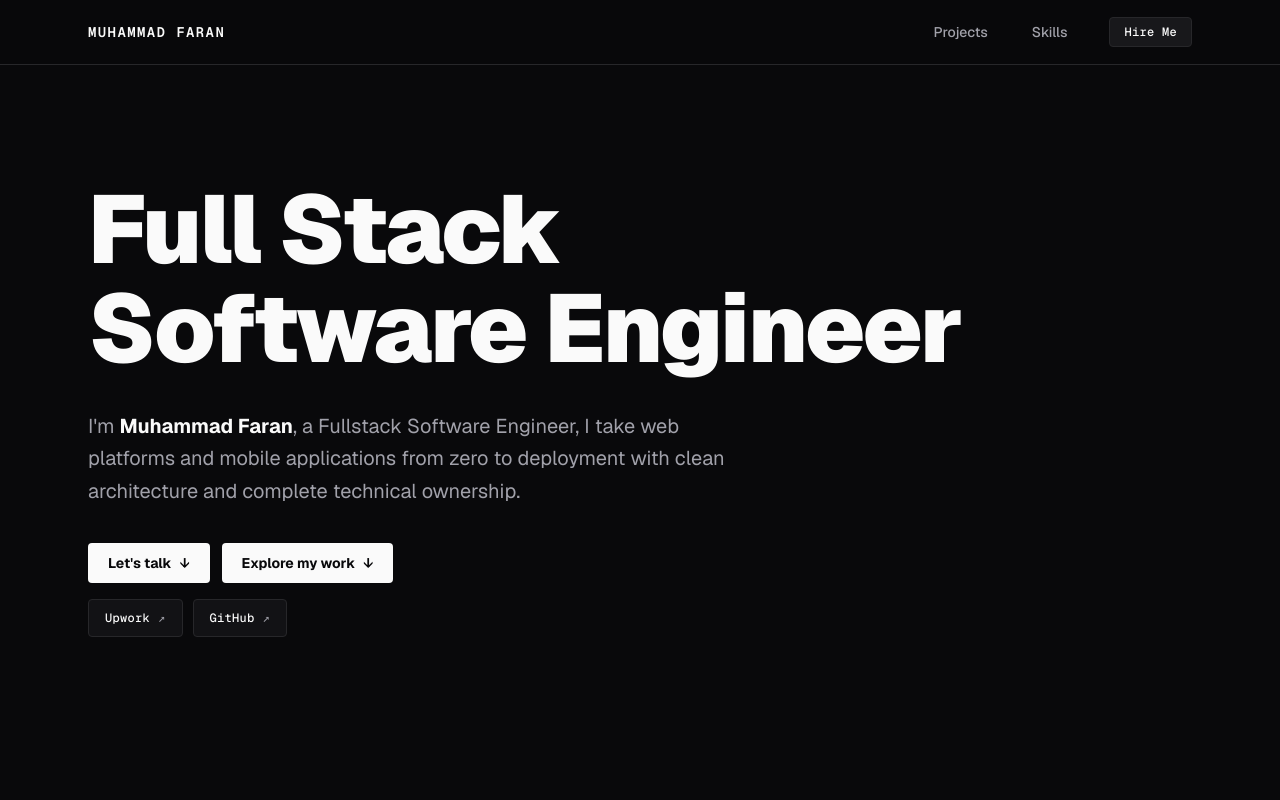
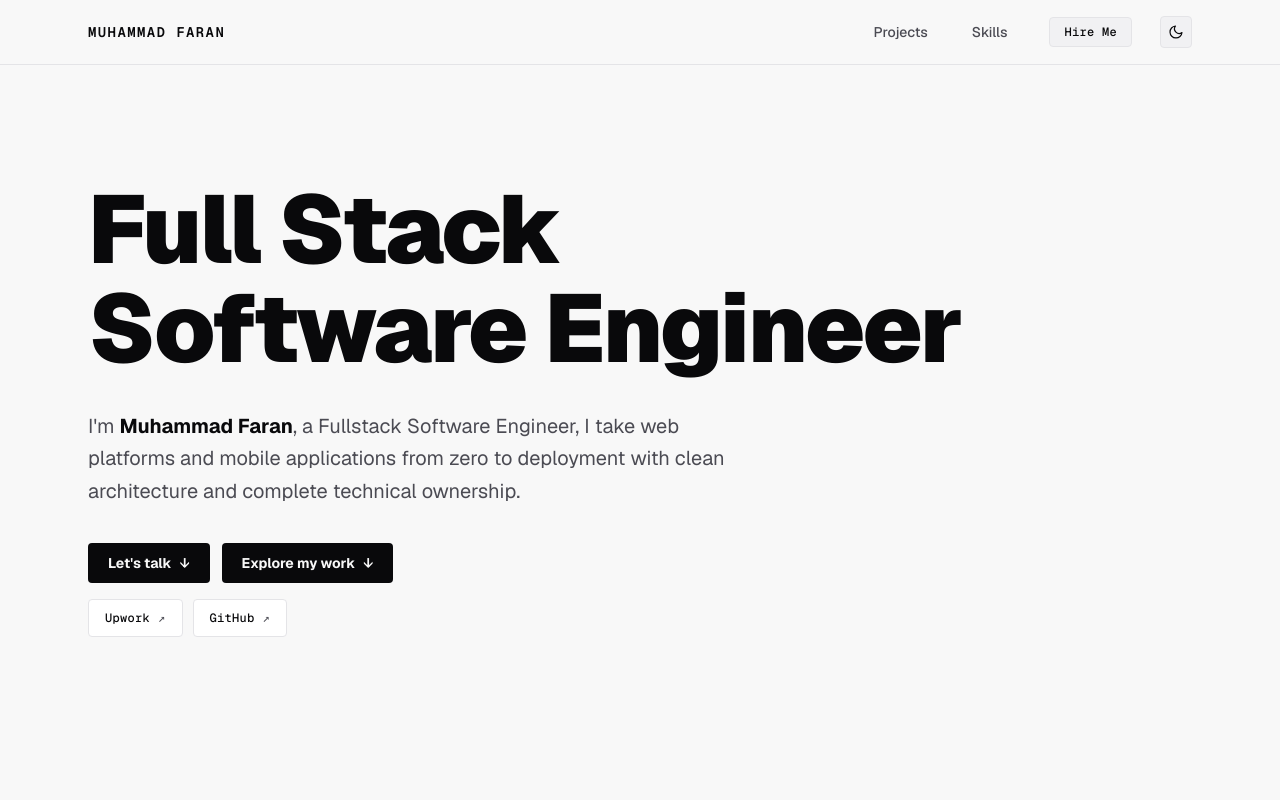
Before and after one commit to m-faran/portfolio, a Next.js app: page / in a window 1280 px wide. Shown: the top 800 px of the page. Built offline with nearby package versions, Linux system fonts and the light colour scheme.

Commit message:
feat: Added Light Mode

```diff
--- a/app/globals.css
+++ b/app/globals.css
@@ -1,6 +1,47 @@
 @import "tailwindcss";
 
-:root {
+:root,
+html[data-theme="light"] {
+  --background: #f8f8f8;
+  --foreground: #09090b;
+  --card-bg: #ffffff;
+  --card-border: #e4e4e7;
+  --card-hover-border: #a1a1aa;
+  --text-muted: #4b4b53;
+  --text-subtle: #63636b;
+  --hover-surface: #f4f4f5;
+  --lift: #f1f1f3;
+  --signal-emerald: #10b981;
+  --signal-amber: #f59e0b;
+  --signal-error: #dc2626;
+  --selection-bg: rgba(9, 9, 11, 0.14);
+  --shadow-stage: 0 16px 36px -8px rgba(9, 9, 11, 0.14), 0 4px 12px -2px rgba(9, 9, 11, 0.08);
+  --shadow-lightbox: 0 24px 60px -12px rgba(9, 9, 11, 0.24);
+  color-scheme: light;
+}
+
+@media (prefers-color-scheme: dark) {
+  :root:not([data-theme="light"]) {
+    --background: #09090b;
+    --foreground: #fafafa;
+    --card-bg: #121215;
+    --card-border: #27272a;
+    --card-hover-border: #3f3f46;
+    --text-muted: #a1a1aa;
+    --text-subtle: #8a8a93;
+    --hover-surface: #151518;
+    --lift: #18181b;
+    --signal-emerald: #34d399;
+    --signal-amber: #fbbf24;
+    --signal-error: #f87171;
+    --selection-bg: rgba(250, 250, 250, 0.2);
+    --shadow-stage: 0 16px 36px -8px rgba(0, 0, 0, 0.85);
+    --shadow-lightbox: 0 20px 50px rgba(0, 0, 0, 0.9);
+    color-scheme: dark;
+  }
+}
+
+html[data-theme="dark"] {
   --background: #09090b;
   --foreground: #fafafa;
   --card-bg: #121215;
@@ -10,6 +51,13 @@
   --text-subtle: #8a8a93;
   --hover-surface: #151518;
   --lift: #18181b;
+  --signal-emerald: #34d399;
+  --signal-amber: #fbbf24;
+  --signal-error: #f87171;
+  --selection-bg: rgba(250, 250, 250, 0.2);
+  --shadow-stage: 0 16px 36px -8px rgba(0, 0, 0, 0.85);
+  --shadow-lightbox: 0 20px 50px rgba(0, 0, 0, 0.9);
+  color-scheme: dark;
 }
 
 @theme inline {
@@ -27,13 +75,13 @@
 }
 
 html {
-  color-scheme: dark;
   scroll-behavior: smooth;
 }
 
 body {
   background-color: var(--background);
   color: var(--foreground);
+  caret-color: var(--foreground);
   font-family: var(--font-geist-sans), -apple-system, BlinkMacSystemFont, "Segoe UI", Roboto, "Helvetica Neue", Arial, sans-serif;
   min-height: 100vh;
   -webkit-font-smoothing: antialiased;
@@ -41,27 +89,27 @@ body {
 }
 
 ::selection {
-  background-color: rgba(250, 250, 250, 0.2);
-  color: #fafafa;
+  background-color: var(--selection-bg);
+  color: var(--foreground);
 }
 
-/* Custom scrollbar matching dark engineering monograph */
+/* Custom scrollbar matching active engineering monograph theme */
 ::-webkit-scrollbar {
   width: 7px;
   height: 7px;
 }
 
 ::-webkit-scrollbar-track {
-  background: #09090b;
+  background: var(--background);
 }
 
 ::-webkit-scrollbar-thumb {
-  background: #27272a;
+  background: var(--card-border);
   border-radius: 3px;
 }
 
 ::-webkit-scrollbar-thumb:hover {
-  background: #3f3f46;
+  background: var(--card-hover-border);
 }
 
 /* Tabular numerals for spec IDs, counters, and metrics */
--- a/app/layout.tsx
+++ b/app/layout.tsx
@@ -13,8 +13,11 @@ const geistMono = Geist_Mono({
 });
 
 export const viewport: Viewport = {
-  themeColor: "#09090b",
-  colorScheme: "dark",
+  themeColor: [
+    { media: "(prefers-color-scheme: light)", color: "#f8f8f8" },
+    { media: "(prefers-color-scheme: dark)", color: "#09090b" },
+  ],
+  colorScheme: "light dark",
   width: "device-width",
   initialScale: 1,
 };
@@ -44,13 +47,31 @@ export const metadata: Metadata = {
   },
 };
 
+const THEME_INIT_SCRIPT = `
+(function() {
+  try {
+    var stored = localStorage.getItem('theme');
+    var prefersDark = window.matchMedia('(prefers-color-scheme: dark)').matches;
+    var resolved = (stored === 'light' || stored === 'dark') ? stored : (prefersDark ? 'dark' : 'light');
+    document.documentElement.dataset.theme = resolved;
+  } catch (e) {}
+})();
+`;
+
 export default function RootLayout({
   children,
 }: Readonly<{
   children: React.ReactNode;
 }>) {
   return (
-    <html lang="en" className={`dark h-full ${geistSans.variable} ${geistMono.variable}`}>
+    <html
+      lang="en"
+      suppressHydrationWarning
+      className={`h-full ${geistSans.variable} ${geistMono.variable}`}
+    >
+      <head>
+        <script dangerouslySetInnerHTML={{ __html: THEME_INIT_SCRIPT }} />
+      </head>
       <body className={`${geistSans.className} min-h-full flex flex-col bg-background text-foreground`}>
         {children}
       </body>
--- a/app/page.tsx
+++ b/app/page.tsx
@@ -79,7 +79,7 @@ function ProjectActionButtons({ project }: { project: Project }) {
         </a>
       ) : (
         <span className="inline-flex items-center gap-1.5 border border-card-border bg-lift/60 px-3 py-1.5 font-mono text-xs font-medium tracking-wide text-text-muted rounded">
-          <span className="h-1.5 w-1.5 rounded-full bg-amber-400" />
+          <span className="h-1.5 w-1.5 rounded-full bg-[var(--signal-amber)]" />
           <span>Closed Testing Build</span>
         </span>
       )}
@@ -223,7 +223,7 @@ function ProjectMediaStage({
                   <div
                     className={`relative w-full aspect-[9/19] rounded-lg overflow-hidden border bg-card-bg flex items-center justify-center ${
                       isCenter
-                        ? "border-foreground/40 shadow-[0_16px_36px_-8px_rgba(0,0,0,0.85)]"
+                        ? "border-foreground/40 shadow-[var(--shadow-stage)]"
                         : "border-card-border"
                     }`}
                   >
@@ -457,9 +457,56 @@ function ProjectNarrativePanel({ project }: { project: Project }) {
 }
 
 export default function HomePage() {
+  const [theme, setTheme] = useState<"light" | "dark">("dark");
   const [activeCategory, setActiveCategory] = useState<"all" | "web" | "mobile">("all");
   const [cardImageIndexes, setCardImageIndexes] = useState<Record<string, number>>({});
   const [selectedWorkbenchId, setSelectedWorkbenchId] = useState<string>(PROJECTS[0].id);
+
+  // Synchronize theme with OS preference and localStorage
+  useEffect(() => {
+    const root = document.documentElement;
+    const resolveTheme = (): "light" | "dark" => {
+      const currentAttr = root.dataset.theme;
+      if (currentAttr === "light" || currentAttr === "dark") {
+        return currentAttr;
+      }
+      try {
+        const stored = localStorage.getItem("theme");
+        if (stored === "light" || stored === "dark") {
+          return stored;
+        }
+      } catch {}
+      return window.matchMedia("(prefers-color-scheme: dark)").matches ? "dark" : "light";
+    };
+
+    const initial = resolveTheme();
+    root.dataset.theme = initial;
+    setTheme(initial);
+
+    const mediaQuery = window.matchMedia("(prefers-color-scheme: dark)");
+    const handleSystemThemeChange = (e: MediaQueryListEvent) => {
+      try {
+        const stored = localStorage.getItem("theme");
+        if (stored !== "light" && stored !== "dark") {
+          const next = e.matches ? "dark" : "light";
+          root.dataset.theme = next;
+          setTheme(next);
+        }
+      } catch {}
+    };
+
+    mediaQuery.addEventListener("change", handleSystemThemeChange);
+    return () => mediaQuery.removeEventListener("change", handleSystemThemeChange);
+  }, []);
+
+  const handleToggleTheme = () => {
+    const nextTheme = theme === "dark" ? "light" : "dark";
+    setTheme(nextTheme);
+    document.documentElement.dataset.theme = nextTheme;
+    try {
+      localStorage.setItem("theme", nextTheme);
+    } catch {}
+  };
 
   // Fullscreen Lightbox State
   const [lightbox, setLightbox] = useState<LightboxState | null>(null);
@@ -666,6 +713,45 @@ export default function HomePage() {
             >
               Hire Me
             </a>
+            <button
+              type="button"
+              onClick={handleToggleTheme}
+              aria-label={theme === "dark" ? "Switch to light mode" : "Switch to dark mode"}
+              title={theme === "dark" ? "Switch to light mode" : "Switch to dark mode"}
+              className="ml-1 inline-flex h-8 w-8 items-center justify-center rounded border border-card-border bg-lift text-foreground transition-colors hover:border-card-hover hover:bg-card-border focus-visible:outline-none focus-visible:ring-2 focus-visible:ring-foreground cursor-pointer"
+            >
+              {theme === "dark" ? (
+                <svg
+                  className="h-4 w-4"
+                  fill="none"
+                  stroke="currentColor"
+                  strokeWidth="1.8"
+                  viewBox="0 0 24 24"
+                  aria-hidden="true"
+                >
+                  <circle cx="12" cy="12" r="4" />
+                  <path
+                    strokeLinecap="round"
+                    d="M12 2v2m0 16v2M4.93 4.93l1.41 1.41m11.32 11.32l1.41 1.41M2 12h2m16 0h2M4.93 19.07l1.41-1.41m11.32-11.32l1.41-1.41"
+                  />
+                </svg>
+              ) : (
+                <svg
+                  className="h-4 w-4"
+                  fill="none"
+                  stroke="currentColor"
+                  strokeWidth="1.8"
+                  viewBox="0 0 24 24"
+                  aria-hidden="true"
+                >
+                  <path
+                    strokeLinecap="round"
+                    strokeLinejoin="round"
+                    d="M21 12.79A9 9 0 1111.21 3 7 7 0 0021 12.79z"
+                  />
+                </svg>
+              )}
+            </button>
           </nav>
         </div>
       </header>
@@ -839,7 +925,9 @@ export default function HomePage() {
                             <span className="inline-flex items-center gap-1.5 font-mono text-[11px]">
                               <span
                                 className={`h-1.5 w-1.5 rounded-full ${
-                                  proj.status === "live" ? "bg-emerald-400" : "bg-amber-400"
+                                  proj.status === "live"
+                                    ? "bg-[var(--signal-emerald)]"
+                                    : "bg-[var(--signal-amber)]"
                                 }`}
                               />
                               <span>{proj.status === "live" ? "LIVE" : "TESTING"}</span>
@@ -1142,7 +1230,7 @@ export default function HomePage() {
                           message: "",
                         });
                       }}
-                      className="font-mono text-xs text-foreground underline underline-offset-4 hover:text-white cursor-pointer"
+                      className="font-mono text-xs text-foreground underline underline-offset-4 hover:text-text-muted cursor-pointer"
                     >
                       Send another note
                     </button>
@@ -1302,7 +1390,7 @@ export default function HomePage() {
                       id="form-error"
                       role="alert"
                       aria-live="polite"
-                      className="border border-red-500/40 bg-red-950/20 text-red-400 p-3 rounded font-mono text-xs"
+                      className="border border-red-500/40 bg-red-500/10 text-[var(--signal-error)] p-3 rounded font-mono text-xs"
                     >
                       {formError}
                     </div>
@@ -1311,7 +1399,7 @@ export default function HomePage() {
                   <button
                     type="submit"
                     disabled={formSubmitting}
-                    className="w-full border border-foreground bg-foreground text-background px-5 py-3 font-mono text-xs sm:text-sm font-bold uppercase tracking-wider transition-all hover:bg-zinc-200 focus-visible:outline-none focus-visible:ring-2 focus-visible:ring-foreground rounded disabled:opacity-50 cursor-pointer"
+                    className="w-full border border-foreground bg-foreground text-background px-5 py-3 font-mono text-xs sm:text-sm font-bold uppercase tracking-wider transition-all hover:opacity-90 focus-visible:outline-none focus-visible:ring-2 focus-visible:ring-foreground rounded disabled:opacity-50 cursor-pointer"
                   >
                     {formSubmitting ? "Sending..." : "Send Inquiry →"}
                   </button>
@@ -1410,7 +1498,7 @@ export default function HomePage() {
               width={1600}
               height={1000}
               sizes="95vw"
-              className="max-h-[68vh] w-auto max-w-full object-contain rounded border border-card-border shadow-[0_20px_50px_rgba(0,0,0,0.9)]"
+              className="max-h-[68vh] w-auto max-w-full object-contain rounded border border-card-border shadow-[var(--shadow-lightbox)]"
             />
 
             {lightbox.project.gallery.length > 1 && (
```
Also changed, not shown: app/skills-data.tsx (+12 -12 lines), 2 other files (tests, documents, lock files or other folders).
